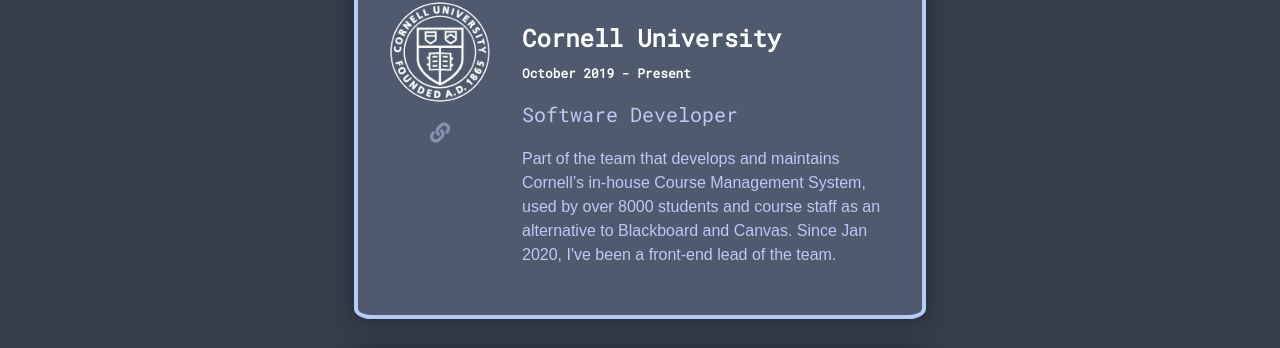
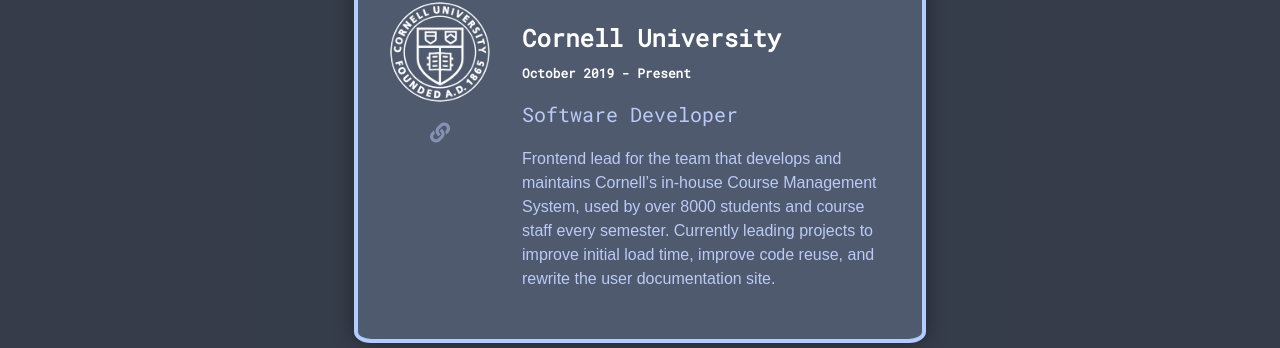
Before and after one commit to martin-stoyanov/site, a Gatsby site: page / in a window 1280 px wide. Shown: the part 1019-1367 px from the top of the page. Built offline with nearby package versions, Linux system fonts and the light colour scheme; Gatsby itself is replaced by a stand-in of ours.

Commit message:
change card height to fill-available

```diff
--- a/src/components/Cards/Projects/Card.tsx
+++ b/src/components/Cards/Projects/Card.tsx
@@ -25,6 +25,7 @@
   }
   width: 100%;
   max-width: 500px;
+  height: fill-available;
   display: flex;
   flex-direction: row;
   background: rgba(222, 177, 192, 0.1);
--- a/src/components/Cards/Work/CMSX/CMSX.tsx
+++ b/src/components/Cards/Work/CMSX/CMSX.tsx
@@ -36,10 +36,10 @@
 
 const shortText = () => (
   <span>
-    Part of the team that develops and maintains Cornell’s in-house Course
-    Management System, used by over 8000 students and course staff as an
-    alternative to Blackboard and Canvas. Since Jan 2020, I've been a front-end
-    lead of the team.
+    Frontend lead for the team that develops and maintains Cornell’s in-house
+    Course Management System, used by over 8000 students and course staff every
+    semester. Currently leading projects to improve initial load time, improve
+    code reuse, and rewrite the user documentation site.
   </span>
 );
 
--- a/src/components/Cards/Work/Card.tsx
+++ b/src/components/Cards/Work/Card.tsx
@@ -27,6 +27,7 @@
   }
   width: 100%;
   max-width: 500px;
+  height: fill-available;
   display: flex;
   flex-direction: row;
   background: rgba(179, 204, 255, 0.2);
```
